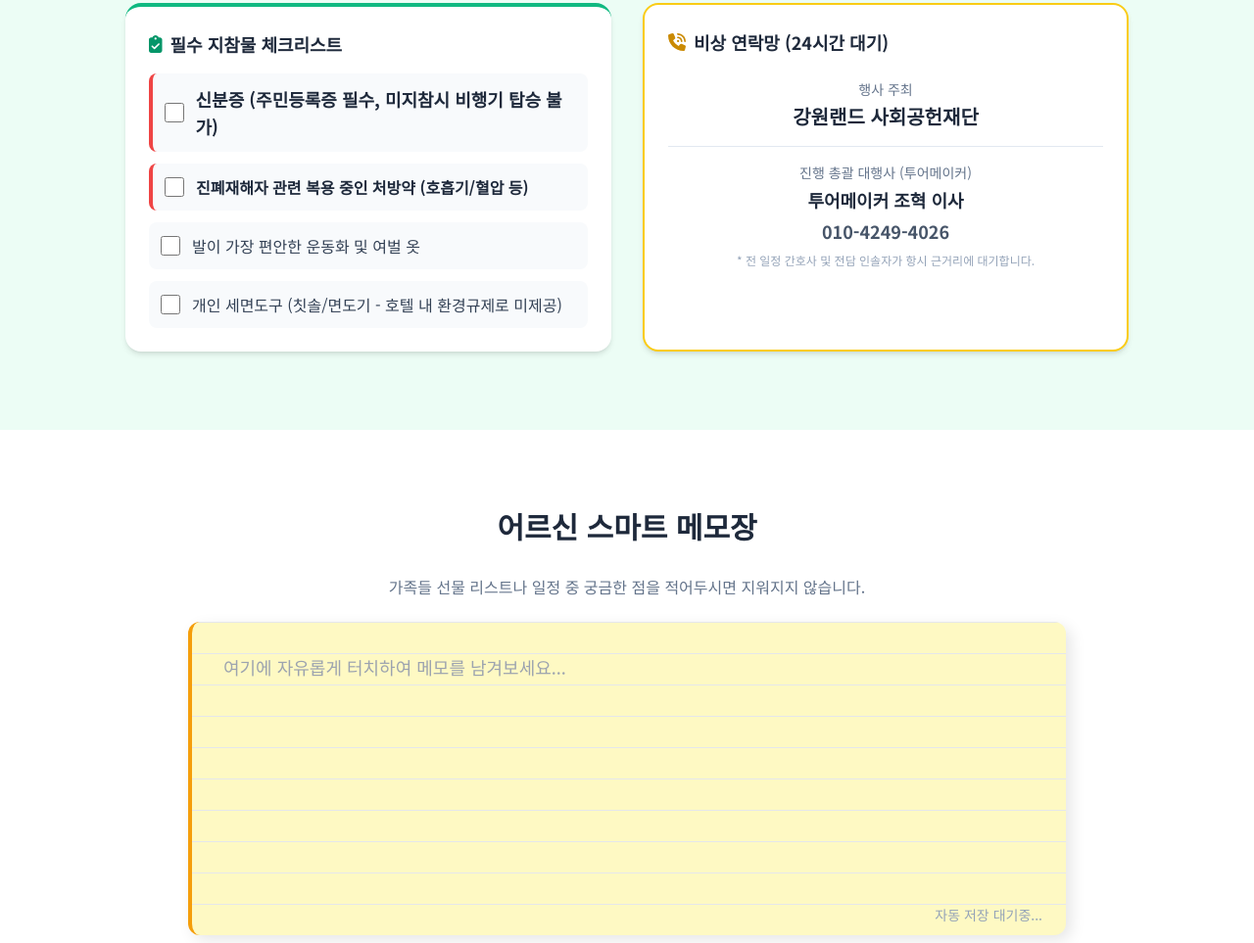
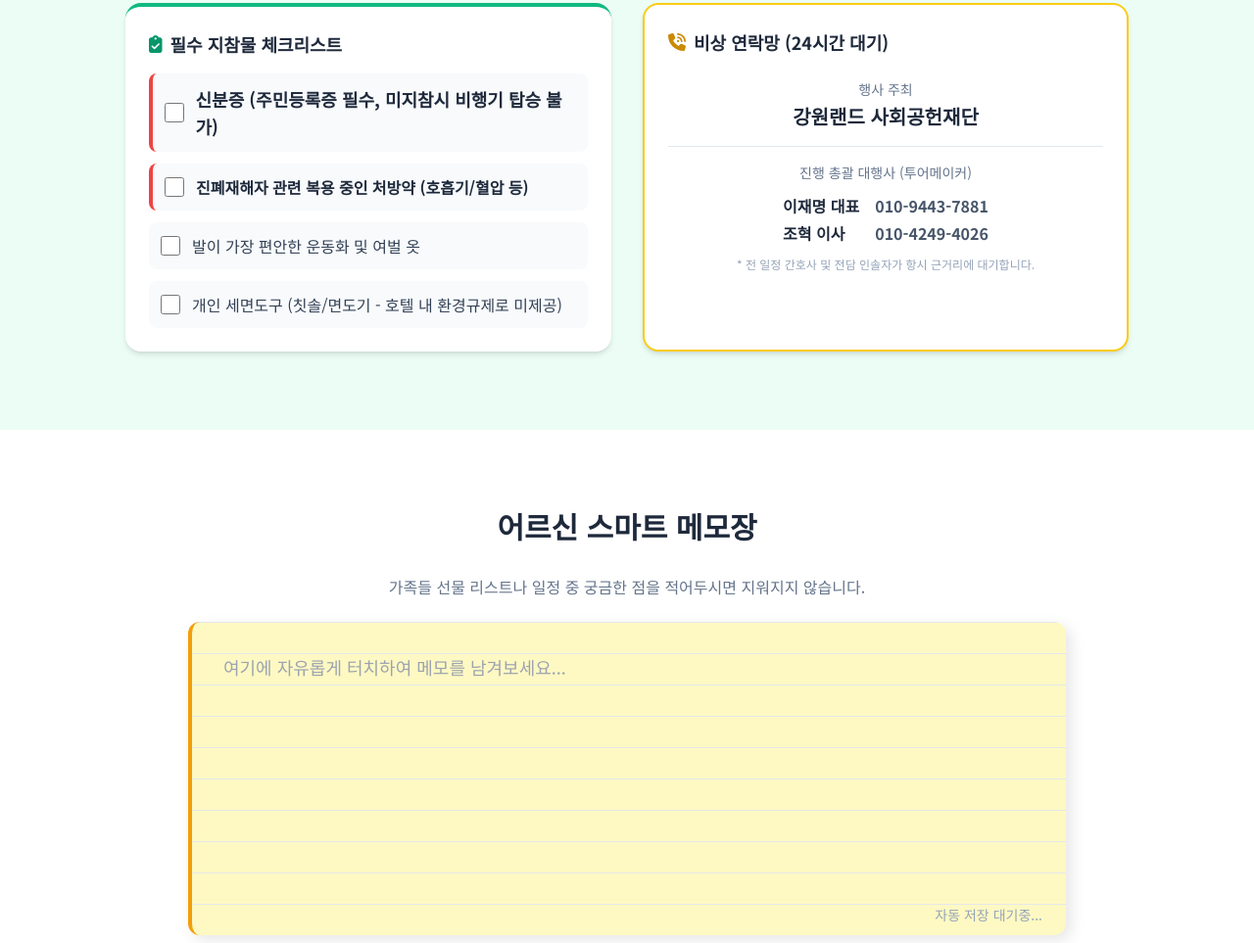
Before and after one commit to Indadady/260511_jeju, a plain HTML site: page index.html in a window 1280 px wide. Shown: the part 4685-5648 px from the top of the page at 98% size. Drawn offline with nearby package versions, Linux system fonts and the light colour scheme.

Commit message:
Update index.html

```diff
--- a/index.html
+++ b/index.html
@@ -577,10 +577,18 @@
 
                                     <div class="h-px bg-slate-200 w-full my-4"></div>
 
-                                    <p class="text-sm text-slate-500 mt-4 mb-1">진행 총괄 대행사 (투어메이커)</p>
-                                    <p class="text-lg font-bold text-slate-800">투어메이커 조혁 이사</p>
-                                    <p class="text-slate-600 mt-1"><a href="tel:010-4249-4026" class="hover:text-emerald-600 font-bold text-lg">010-4249-4026</a></p>
-                                    <p class="text-xs text-slate-400 mt-2">* 전 일정 간호사 및 전담 인솔자가 항시 근거리에 대기합니다.</p>
+                                    <p class="text-sm text-slate-500 mt-4 mb-2">진행 총괄 대행사 (투어메이커)</p>
+                                    <div class="inline-block text-left mt-1">
+                                        <p class="text-base font-bold text-slate-800 flex justify-between gap-4">
+                                            <span>이재명 대표</span>
+                                            <a href="tel:010-9443-7881" class="text-slate-600 hover:text-emerald-600">010-9443-7881</a>
+                                        </p>
+                                        <p class="text-base font-bold text-slate-800 flex justify-between gap-4 mt-1">
+                                            <span>조혁 이사</span>
+                                            <a href="tel:010-4249-4026" class="text-slate-600 hover:text-emerald-600">010-4249-4026</a>
+                                        </p>
+                                    </div>
+                                    <p class="text-xs text-slate-400 mt-3">* 전 일정 간호사 및 전담 인솔자가 항시 근거리에 대기합니다.</p>
                                 </div>
                             </div>
                         </div>
@@ -633,7 +641,7 @@
         <div style="text-align: center; margin-bottom: 15px;">
             <h1 style="font-size: 18pt; margin: 0; padding: 0; font-weight: bold; color: #000;">2026년 진폐휴양프로그램 대행 용역 일정표</h1>
             <p style="font-size: 9pt; margin: 5px 0 0 0; color: #333;">
-                [1차] 05.11(월)~14(목) / [2차] 05.18(월)~21(목) | <b>총괄 대행: 투어메이커 (조혁 이사 010-4249-4026)</b>
+                [1차] 05.11(월)~14(목) / [2차] 05.18(월)~21(목) | <b>총괄 대행: 투어메이커 (이재명 대표 010-9443-7881 / 조혁 이사 010-4249-4026)</b>
             </p>
         </div>
 
```
